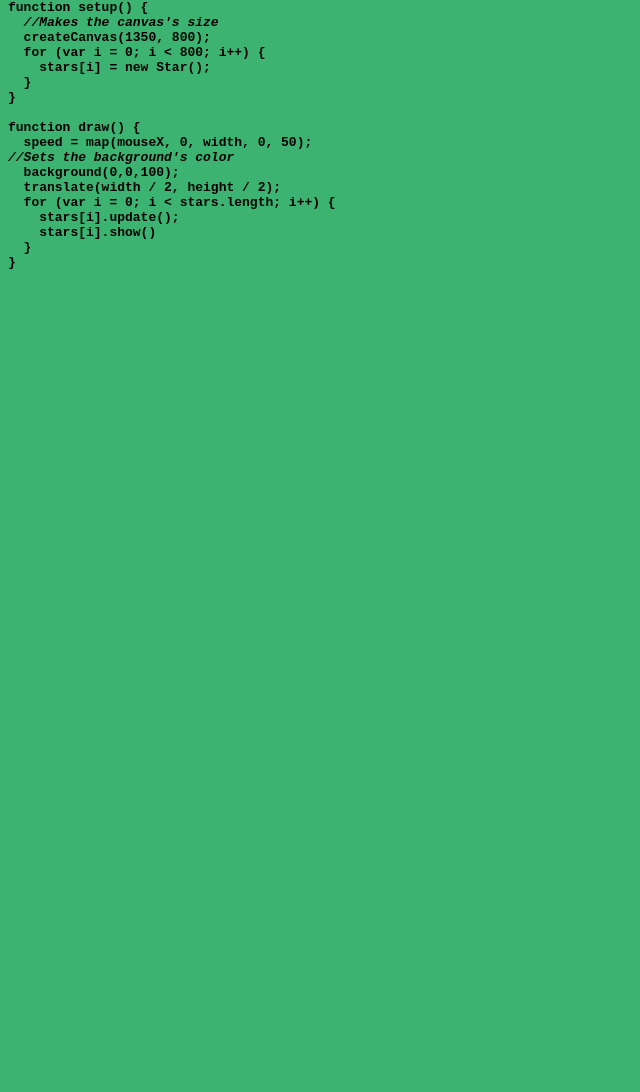
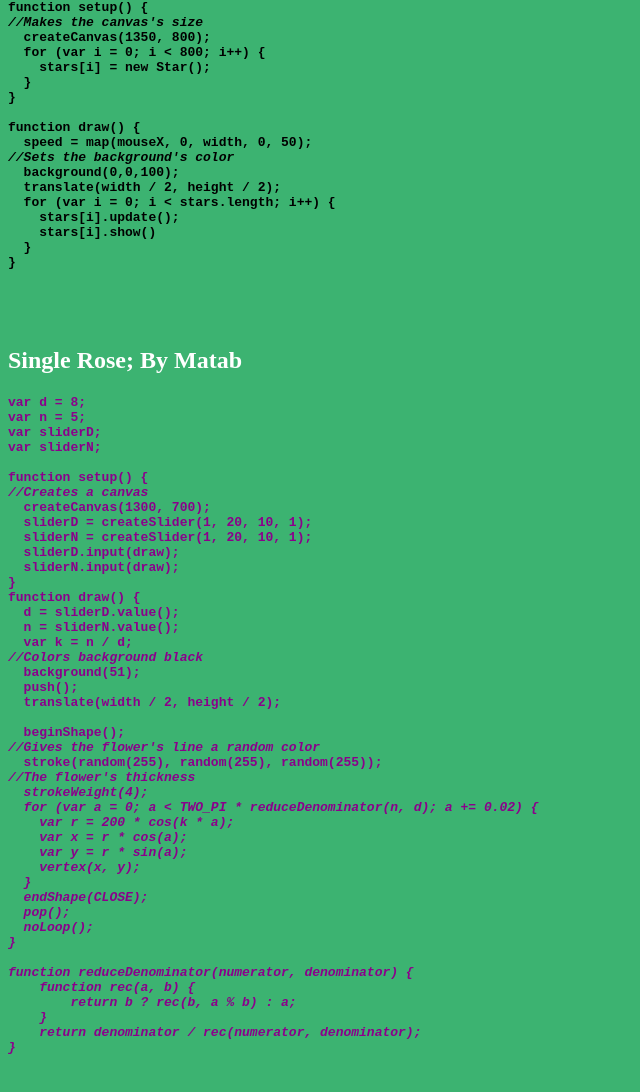
Before and after one commit to StarNightSky/StarNightSky.github.io, a plain HTML site: page index.html in a window 1280 px wide. Shown: the part 3970-5062 px from the top of the page, without its empty margins (0-640 px from the left). Before the commit the page ends 4276 px from the top, so only its background shows below. Drawn offline with nearby package versions, Linux system fonts and the light colour scheme; some packages are replaced by stand-ins of ours.

Commit message:
Update index.html
More commented codes added

```diff
--- a/index.html
+++ b/index.html
@@ -1,7 +1,15 @@
 <head>
 <title>ECS p5js Project</title>
+
+ <script src="https://cdnjs.cloudflare.com/ajax/libs/p5.js/0.5.7/p5.min.js"></script>
+    <script src="https://cdnjs.cloudflare.com/ajax/libs/p5.js/0.5.7/addons/p5.dom.min.js"></script>
+    <script src="https://cdnjs.cloudflare.com/ajax/libs/p5.js/0.5.7/addons/p5.sound.min.js"></script>
+    <link rel="stylesheet" type="text/css" href="style.css">
+
+
 </head>
 <body style="background-color:mediumseagreen;">
+   <script src="sketch.js"></script>
 <h1 style="text-align:center;color:mediumvioletred;font-family:Trebuchet MS">Commented Code</h1>
 <h2 style="color:white;"><i>Small Celebration; by Teresa</i></h2>
 <pre><h4 style="color:brown">function draw() {
@@ -229,7 +237,7 @@ function draw() {
   }
 <i>//Makes a fuction called show</i>
   this.show = function() {
- <i>//choose 3 random values for red, green, blue</i>
+<i>//choose 3 random values for red, green, blue</i>
     fill(random(255), random(255), random(255))
     noStroke();
 <i>//Makes the speed in which stars move</i>
@@ -255,7 +263,7 @@ var stars = [];
 var speed;
 
 function setup() {
-  <i>//Makes the canvas's size</i>
+<i>//Makes the canvas's size</i>
   createCanvas(1350, 800);
   for (var i = 0; i < 800; i++) {
     stars[i] = new Star();
@@ -272,6 +280,56 @@ function draw() {
     stars[i].show()
   }
 }
+</h4></pre>
+<br>
+<br>
+
+<h2 style="color:white">Single Rose; By Matab<h2>
+<h4 style = "color:darkmagenta"><pre>
+var d = 8;
+var n = 5;
+var sliderD;
+var sliderN;
+
+function setup() {
+<i>//Creates a canvas</i>
+  createCanvas(1300, 700);
+  sliderD = createSlider(1, 20, 10, 1);
+  sliderN = createSlider(1, 20, 10, 1);
+  sliderD.input(draw);
+  sliderN.input(draw);
+}
+function draw() {
+  d = sliderD.value();
+  n = sliderN.value();
+  var k = n / d;
+<i>//Colors background black</i>
+  background(51);
+  push();
+  translate(width / 2, height / 2);
+
+  beginShape();
+<i>//Gives the flower's line a random color</i>
+  stroke(random(255), random(255), random(255));
+<i>//The flower's thickness<i>
+  strokeWeight(4);
+  for (var a = 0; a < TWO_PI * reduceDenominator(n, d); a += 0.02) {
+    var r = 200 * cos(k * a);
+    var x = r * cos(a);
+    var y = r * sin(a);
+    vertex(x, y);
+  }
+  endShape(CLOSE);
+  pop();
+  noLoop();
+}
+
+function reduceDenominator(numerator, denominator) {
+    function rec(a, b) {
+        return b ? rec(b, a % b) : a;
+    }
+    return denominator / rec(numerator, denominator);
+}
 
 </h4></pre>
 </body>
```
